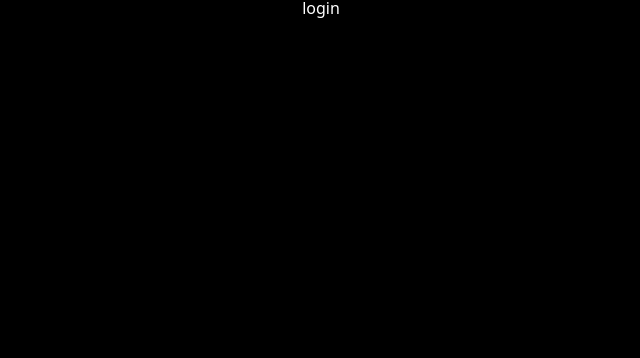
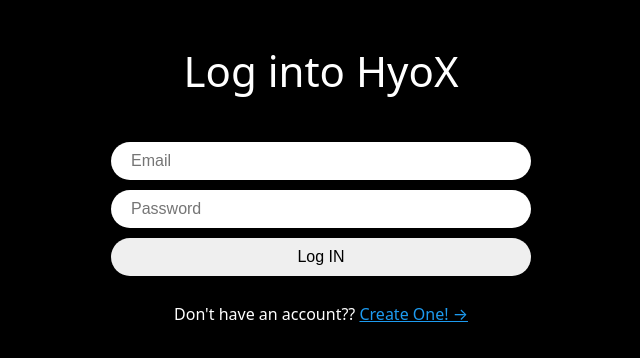
Before and after one commit to hyojjin-jeong/HyoTwitter, a React (Vite) app: page /login in a window 1280 px wide. Shown: the top 358 px of the page, without its empty margins (319-959 px from the left). Built offline with nearby package versions, Linux system fonts and the light colour scheme; the HTML template or start-up script is replaced by a standard one.

Commit message:
login 오류 메시지 생성 + login 페이지 생성 + login/create account 페이지 연결 + components 통합

```diff
--- /dev/null
+++ b/src/components/auth-components.ts
@@ -0,0 +1,49 @@
+import styled from "styled-components";
+
+export const Wrapper = styled.div`
+    height: 100%;
+    display: flex;
+    flex-direction: column;
+    align-items: center;
+    width: 420px;
+    padding: 50px 0px;
+`;
+
+export const Title = styled.h1`
+    font-size: 42px;
+`;
+
+export const Form = styled.form`
+    margin-top: 50px;
+    margin-bottom: 10px;
+    display: flex;
+    flex-direction: column;
+    gap: 10px;
+    width: 100%;
+`;
+
+export const Input = styled.input`
+    padding: 10px 20px;
+    border-radius: 50px;
+    border: none;
+    width: 100%;
+    font-size: 16px;
+    &[type="submit"] {
+        cursor: pointer;
+        &:hover {
+            opacity: 0.8;
+        }
+    }
+`;
+
+export const Error = styled.span`
+  font-weight: 600;
+  color: tomato;
+`;
+
+export const Switcher = styled.span`
+    margin-top: 20px;
+    a {
+        color: #1d9bf0;
+    }
+`;
--- a/src/routes/create-account.tsx
+++ b/src/routes/create-account.tsx
@@ -1,48 +1,9 @@
 import { createUserWithEmailAndPassword, updateProfile } from "firebase/auth";
 import { useState } from "react";
-import styled from "styled-components";
 import { auth } from "../firebase";
-import { useNavigate } from "react-router-dom";
-
-const Wrapper = styled.div`
-    height: 100%;
-    display: flex;
-    flex-direction: column;
-    align-items: center;
-    width: 420px;
-    padding: 50px 0px;
-`;
-
-const Title = styled.h1`
-    font-size: 42px;
-`;
-
-const Form = styled.form`
-    margin-top: 50px;
-    display: flex;
-    flex-direction: column;
-    gap: 10px;
-    width: 100%;
-`;
-
-const Input = styled.input`
-    padding: 10px 20px;
-    border-radius: 50px;
-    border: none;
-    width: 100%;
-    font-size: 16px;
-    &[type="submit"] {
-        cursor: pointer;
-        &:hover {
-            opacity: 0.8;
-        }
-    }
-`;
-
-const Error = styled.span`
-  font-weight: 600;
-  color: tomato;
-`;
+import { Link, useNavigate } from "react-router-dom";
+import { FirebaseError } from "firebase/app";
+import { Error, Form, Input, Switcher, Title, Wrapper } from "../components/auth-components";
 
 export default function CreateAccount() {
     const navigate = useNavigate();
@@ -65,6 +26,7 @@
     };
     const onSubmit = async (e: React.FormEvent<HTMLFormElement>) => {
         e.preventDefault();
+        setError("");
         if (isLoading || name === "" || email === "" || password === "") return;
         try {
             setLoading(true);
@@ -75,7 +37,9 @@
             });
             navigate("/");
         } catch (e) {
-
+            if(e instanceof FirebaseError){
+                setError(e.message);
+            }
         } finally {
             setLoading(false);
         }
@@ -90,6 +54,10 @@
                 <Input type="submit" value={isLoading ? "Loading..." : "Create Account"}/>
             </Form>
             {error !== "" ? <Error>{error}</Error> : null}
+            <Switcher>
+                Already have an account??{" "}
+                <Link to="/login">Go to login! &rarr;</Link>
+            </Switcher>
         </Wrapper>
     );
 }
--- a/src/routes/login.tsx
+++ b/src/routes/login.tsx
@@ -1,3 +1,55 @@
-export default function Login() {
-    return <h1>login</h1>;
+import { useState } from "react";
+import { Link, useNavigate } from "react-router-dom";
+import { FirebaseError } from "firebase/app";
+import { signInWithEmailAndPassword } from "firebase/auth";
+import { auth } from "../firebase";
+import { Error, Form, Input, Switcher, Title, Wrapper } from "../components/auth-components";
+
+export default function CreateAccount() {
+    const navigate = useNavigate();
+    const [isLoading, setLoading] = useState(false);
+    const [email, setEmail] = useState("");
+    const [password, setPassword] = useState("");
+    const [error, setError] = useState("");
+    const onChange = (e: React.ChangeEvent<HTMLInputElement>) => {
+        const {
+            target: { name, value },
+        } = e;
+        if (name === "email") {
+            setEmail(value);
+        } else if (name === "password") {
+            setPassword(value);
+        }
+    };
+    const onSubmit = async (e: React.FormEvent<HTMLFormElement>) => {
+        e.preventDefault();
+        setError("");
+        if (isLoading || email === "" || password === "") return;
+        try {
+            setLoading(true);
+            await signInWithEmailAndPassword(auth, email, password);
+            navigate("/");
+        } catch (e) {
+            if(e instanceof FirebaseError){
+                setError(e.message);
+            }
+        } finally {
+            setLoading(false);
+        }
+    };
+    return (
+        <Wrapper>
+            <Title>Log into HyoX</Title>
+            <Form onSubmit={onSubmit}>
+                <Input onChange={onChange} name="email" value={email} placeholder="Email" type="email" required/>
+                <Input onChange={onChange} name="password" value={password} placeholder="Password" type="password" required/>
+                <Input type="submit" value={isLoading ? "Loading..." : "Log IN"}/>
+            </Form>
+            {error !== "" ? <Error>{error}</Error> : null}
+            <Switcher>
+                Don't have an account??{" "}
+                <Link to="/create-account">Create One! &rarr;</Link>
+            </Switcher>
+        </Wrapper>
+    );
 }
```
